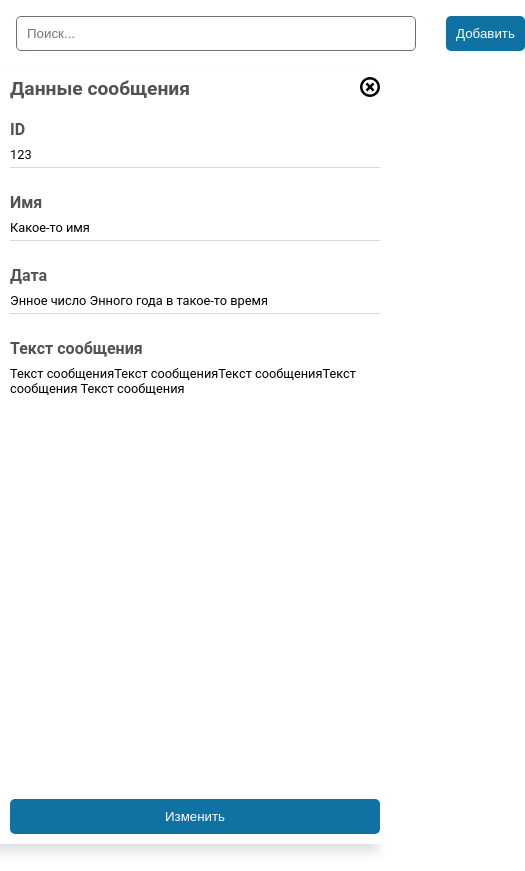
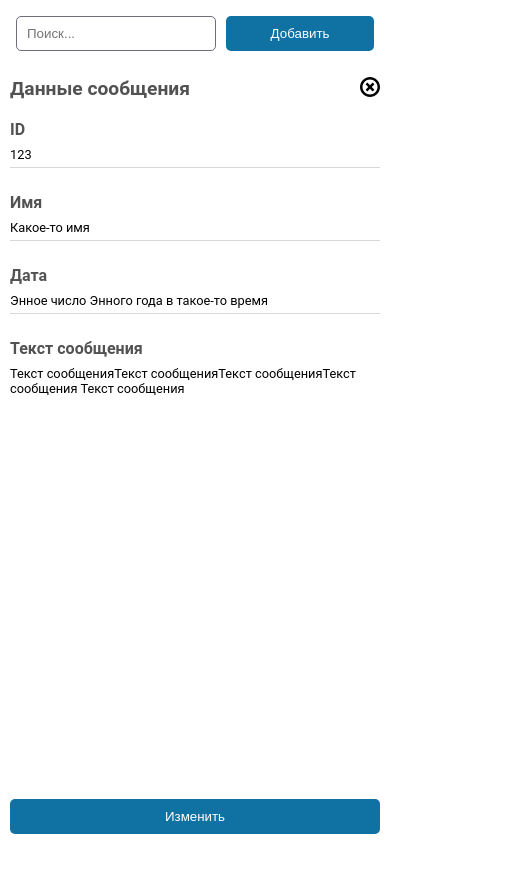
Before and after one commit to UlianaSavi/MKO-test-app, an Angular app: page / in a window 390 px wide. Shown: the whole page, 525 px wide, since content can reach past the window. After the commit the page ends 844 px from the top, so only its background shows below. Built offline with nearby package versions, Linux system fonts and the light colour scheme.

Commit message:
make header responsive until 320px

```diff
--- a/src/app/core/components/search/search.component.scss
+++ b/src/app/core/components/search/search.component.scss
@@ -19,3 +19,13 @@
 .search-input:focus-within {
   outline: 1px solid $btn-blue;
 }
+
+@media (max-width: 560px) {
+  :host {
+    margin-right: 0;
+  }
+
+  .search-input {
+    min-width: 200px;
+  }
+}
--- a/src/app/table/components/table-body/table-body.component.scss
+++ b/src/app/table/components/table-body/table-body.component.scss
@@ -2,7 +2,7 @@
 
 :host {
   display: block;
-  max-height: 80vh;
+  height: 80vh;
 
   overflow: hidden;
 }
@@ -30,7 +30,7 @@
 
 .table-wrapper {
   height: 100%;
-  max-height: 80vh;
+  height: 80vh;
 
   overflow-x: auto;
 }
--- a/src/styles.scss
+++ b/src/styles.scss
@@ -20,6 +20,7 @@ body {
   margin: 0;
   font-family: Roboto, "Helvetica Neue", sans-serif;
   background-color: $white-background;
+  overflow: hidden;
 }
 
 app-root {
```
